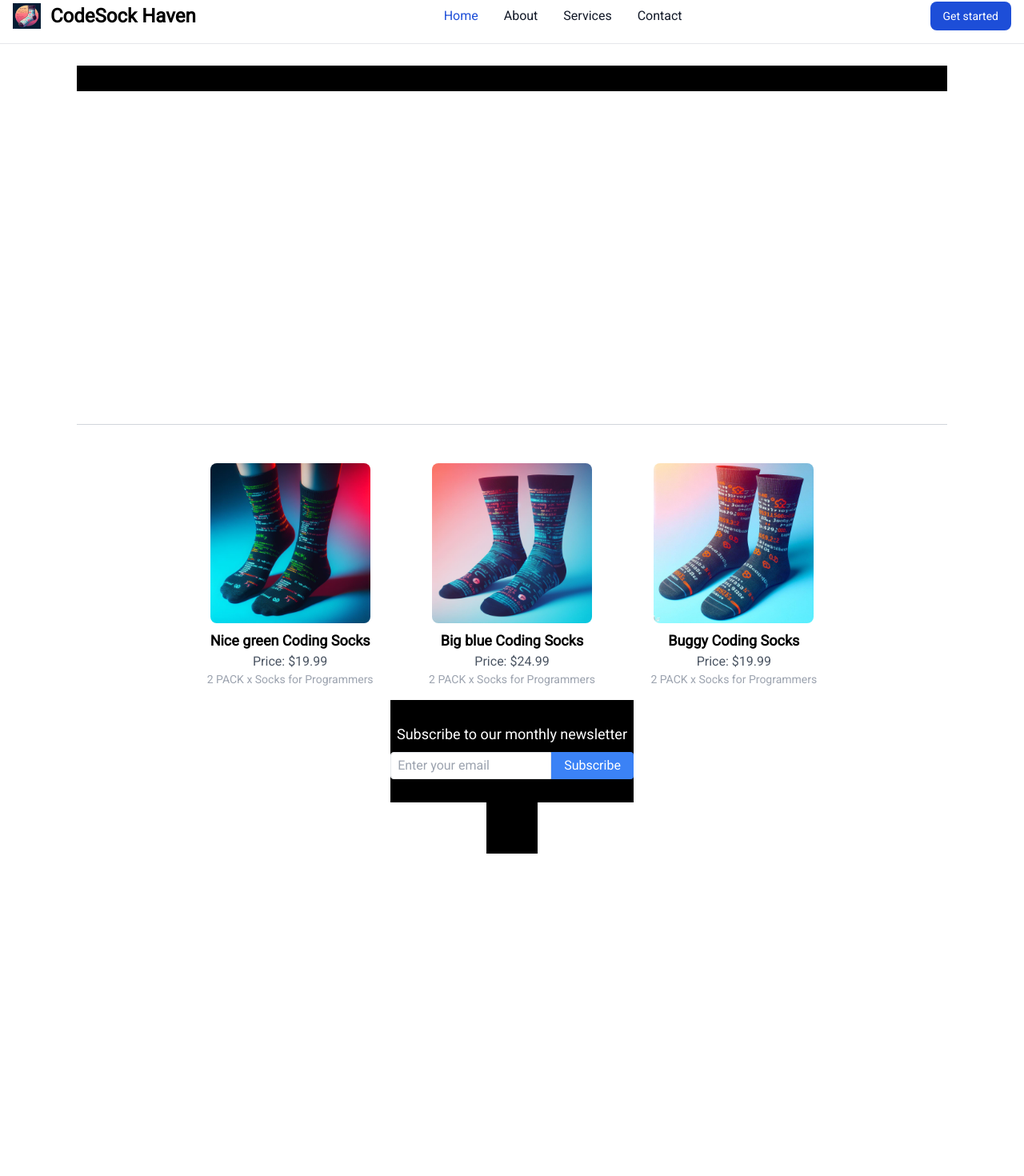
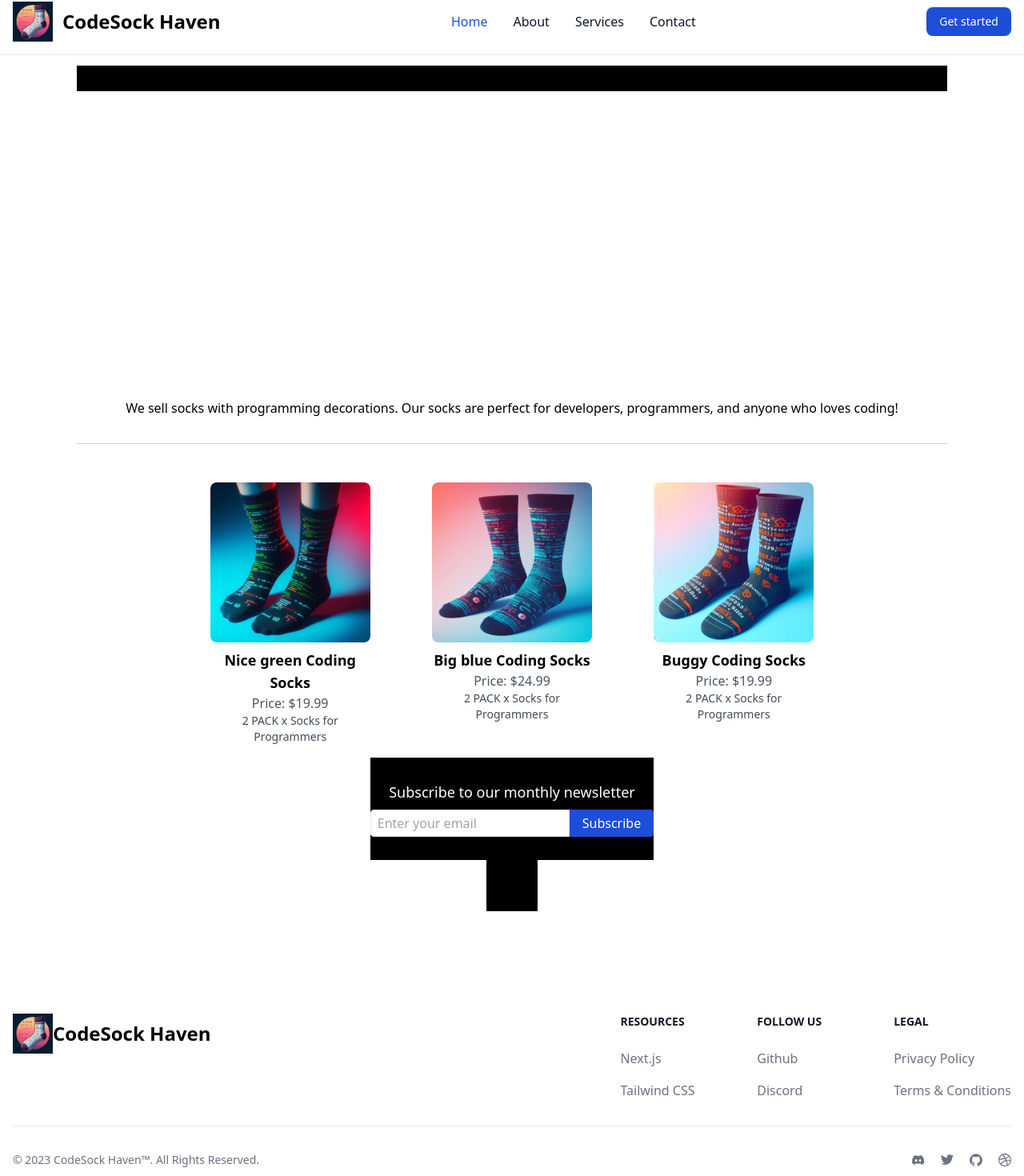
Before and after one commit to FabianDev001/CodeSock-Haven, a Next.js app: page / in a window 1280 px wide. Shown: the part 14-1484 px from the top of the page at 80% size. Before the commit the page ends 1177 px from the top, so only its background shows below. Built offline with nearby package versions, Linux system fonts and the light colour scheme.

Commit message:
💄 :stethoscope: Added better UI elements
Fixed Hydration Issue, added better UI Elements for Optimization

```diff
--- a/src/app/layout.tsx
+++ b/src/app/layout.tsx
@@ -25,101 +25,138 @@
         <head>
           <link rel="icon" href="/favicon.ico" type="image/x-icon" />
         </head>
-        <body className={roboto.className}>
+      <body>
         <nav className="bg-white dark:bg-gray-900 fixed w-full z-20 top-0 start-0 border-b border-gray-200 dark:border-gray-600">
           <div className="max-w-screen-xl flex flex-wrap items-center justify-between mx-auto p-4">
-              <a
-                href="/"
-                className="flex items-center space-x-3 rtl:space-x-reverse"
-              >
+            <a href="/" className="flex items-center space-x-3 rtl:space-x-reverse">
               <Image
                 src="/CodeSocks-Haven.png"
-                  width={35}
-                  height={0}
-                  className="h-8"
-                  alt="CodeSock Haven Logo"
-                  priority
+                width={50}
+                height={50}
+                alt="Coding Socks Haven Logo"
               />
-                <span className="self-center text-2xl font-semibold whitespace-nowrap dark:text-white">
-                  CodeSock Haven
-                </span>
+              <span className="self-center text-2xl font-semibold whitespace-nowrap dark:text-white">CodeSock Haven</span>
             </a>
             <div className="flex md:order-2 space-x-3 md:space-x-0 rtl:space-x-reverse">
-                <button
-                  type="button"
-                  className="text-white bg-blue-700 hover:bg-blue-800 focus:ring-4 focus:outline-none focus:ring-blue-300 font-medium rounded-lg text-sm px-4 py-2 text-center dark:bg-blue-600 dark:hover:bg-blue-700 dark:focus:ring-blue-800"
-                >
-                  Get started
-                </button>
-                <button
-                  data-collapse-toggle="navbar-sticky"
-                  type="button"
-                  className="inline-flex items-center p-2 w-10 h-10 justify-center text-sm text-gray-500 rounded-lg md:hidden hover:bg-gray-100 focus:outline-none focus:ring-2 focus:ring-gray-200 dark:text-gray-400 dark:hover:bg-gray-700 dark:focus:ring-gray-600"
-                  aria-controls="navbar-sticky"
-                  aria-expanded="false"
-                >
+              <button type="button" className="text-white bg-blue-700 hover:bg-blue-800 focus:ring-4 focus:outline-none focus:ring-blue-300 font-medium rounded-lg text-sm px-4 py-2 text-center dark:bg-blue-600 dark:hover:bg-blue-700 dark:focus:ring-blue-800">Get started</button>
+              <button data-collapse-toggle="navbar-sticky" type="button" className="inline-flex items-center p-2 w-10 h-10 justify-center text-sm text-gray-500 rounded-lg md:hidden hover:bg-gray-100 focus:outline-none focus:ring-2 focus:ring-gray-200 dark:text-gray-400 dark:hover:bg-gray-700 dark:focus:ring-gray-600" aria-controls="navbar-sticky" aria-expanded="false">
                 <span className="sr-only">Open main menu</span>
-                  <svg
-                    className="w-5 h-5"
-                    aria-hidden="true"
-                    xmlns="http://www.w3.org/2000/svg"
-                    fill="none"
-                    viewBox="0 0 17 14"
-                  >
-                    <path
-                      stroke="currentColor"
-                      strokeLinecap="round"
-                      strokeLinejoin="round"
-                      strokeWidth="2"
-                      d="M1 1h15M1 7h15M1 13h15"
-                    />
+                <svg className="w-5 h-5" aria-hidden="true" xmlns="http://www.w3.org/2000/svg" fill="none" viewBox="0 0 17 14">
+                  <path stroke="currentColor" strokeLinecap="round" strokeLinejoin="round" strokeWidth="2" d="M1 1h15M1 7h15M1 13h15" />
                 </svg>
               </button>
             </div>
-
-              <div
-                className="items-center justify-between hidden w-full md:flex md:w-auto md:order-1"
-                id="navbar-sticky"
-              >
+            <div className="items-center justify-between hidden w-full md:flex md:w-auto md:order-1" id="navbar-sticky">
               <ul className="flex flex-col p-4 md:p-0 mt-4 font-medium border border-gray-100 rounded-lg bg-gray-50 md:space-x-8 rtl:space-x-reverse md:flex-row md:mt-0 md:border-0 md:bg-white dark:bg-gray-800 md:dark:bg-gray-900 dark:border-gray-700">
                 <li>
-                    <a
-                      href="#"
-                      className="block py-2 px-3 text-white bg-blue-700 rounded md:bg-transparent md:text-blue-700 md:p-0 md:dark:text-blue-500"
-                      aria-current="page"
-                    >
-                      Home
-                    </a>
+                  <a href="#" className="block py-2 px-3 text-white bg-blue-700 rounded md:bg-transparent md:text-blue-700 md:p-0 md:dark:text-blue-500" aria-current="page">Home</a>
                 </li>
                 <li>
-                    <a
-                      href="#"
-                      className="block py-2 px-3 text-gray-900 rounded hover:bg-gray-100 md:hover:bg-transparent md:hover:text-blue-700 md:p-0 md:dark:hover:text-blue-500 dark:text-white dark:hover:bg-gray-700 dark:hover:text-white md:dark:hover:bg-transparent dark:border-gray-700"
-                    >
-                      About
-                    </a>
+                  <a href="#" className="block py-2 px-3 text-gray-900 rounded hover:bg-gray-100 md:hover:bg-transparent md:hover:text-blue-700 md:p-0 md:dark:hover:text-blue-500 dark:text-white dark:hover:bg-gray-700 dark:hover:text-white md:dark:hover:bg-transparent dark:border-gray-700">About</a>
                 </li>
                 <li>
-                    <a
-                      href="#"
-                      className="block py-2 px-3 text-gray-900 rounded hover:bg-gray-100 md:hover:bg-transparent md:hover:text-blue-700 md:p-0 md:dark:hover:text-blue-500 dark:text-white dark:hover:bg-gray-700 dark:hover:text-white md:dark:hover:bg-transparent dark:border-gray-700"
-                    >
-                      Services
-                    </a>
+                  <a href="#" className="block py-2 px-3 text-gray-900 rounded hover:bg-gray-100 md:hover:bg-transparent md:hover:text-blue-700 md:p-0 md:dark:hover:text-blue-500 dark:text-white dark:hover:bg-gray-700 dark:hover:text-white md:dark:hover:bg-transparent dark:border-gray-700">Services</a>
                 </li>
                 <li>
-                    <a
-                      href="#"
-                      className="block py-2 px-3 text-gray-900 rounded hover:bg-gray-100 md:hover:bg-transparent md:hover:text-blue-700 md:p-0 md:dark:hover:text-blue-500 dark:text-white dark:hover:bg-gray-700 dark:hover:text-white md:dark:hover:bg-transparent dark:border-gray-700"
-                    >
-                      Contact
-                    </a>
+                  <a href="/legal/press" className="block py-2 px-3 text-gray-900 rounded hover:bg-gray-100 md:hover:bg-transparent md:hover:text-blue-700 md:p-0 md:dark:hover:text-blue-500 dark:text-white dark:hover:bg-gray-700 dark:hover:text-white md:dark:hover:bg-transparent dark:border-gray-700">Contact</a>
                 </li>
               </ul>
             </div>
           </div>
         </nav>
+
         <main>{children}</main>
+
+
+
+
+
+        <footer className="bg-white dark:bg-gray-900">
+    <div className="mx-auto w-full max-w-screen-xl p-4 py-6 lg:py-8">
+        <div className="md:flex md:justify-between">
+          <div className="mb-6 md:mb-0">
+              <a href="https://flowbite.com/" className="flex items-center">
+              <Image
+                src="/CodeSocks-Haven.png"
+                width={50}
+                height={50}
+                alt="Coding Socks Haven Logo"
+              />
+                  <span className="self-center text-2xl font-semibold whitespace-nowrap dark:text-white">CodeSock Haven</span>
+              </a>
+          </div>
+          <div className="grid grid-cols-2 gap-8 sm:gap-6 sm:grid-cols-3">
+              <div>
+                  <h2 className="mb-6 text-sm font-semibold text-gray-900 uppercase dark:text-white">Resources</h2>
+                  <ul className="text-gray-500 dark:text-gray-400 font-medium">
+                      <li className="mb-4">
+                          <a href="https://nextjs.org/" className="hover:underline">Next.js</a>
+                      </li>
+                      <li>
+                          <a href="https://tailwindcss.com/" className="hover:underline">Tailwind CSS</a>
+                      </li>
+                  </ul>
+              </div>
+              <div>
+                  <h2 className="mb-6 text-sm font-semibold text-gray-900 uppercase dark:text-white">Follow us</h2>
+                  <ul className="text-gray-500 dark:text-gray-400 font-medium">
+                      <li className="mb-4">
+                          <a href="https://github.com/FabianDev001/CodeSock-Haven" className="hover:underline ">Github</a>
+                      </li>
+                      <li>
+                          <a href="https://discord.gg/kErh46Fer5" className="hover:underline">Discord</a>
+                      </li>
+                  </ul>
+              </div>
+              <div>
+                  <h2 className="mb-6 text-sm font-semibold text-gray-900 uppercase dark:text-white">Legal</h2>
+                  <ul className="text-gray-500 dark:text-gray-400 font-medium">
+                      <li className="mb-4">
+                          <a href="/legal/policy" className="hover:underline">Privacy Policy</a>
+                      </li>
+                      <li>
+                          <a href="/legal/press" className="hover:underline">Terms &amp; Conditions</a>
+                      </li>
+                  </ul>
+              </div>
+          </div>
+      </div>
+      <hr className="my-6 border-gray-200 sm:mx-auto dark:border-gray-700 lg:my-8" />
+      <div className="sm:flex sm:items-center sm:justify-between">
+          <span className="text-sm text-gray-500 sm:text-center dark:text-gray-400">© 2023 <a href="/" className="hover:underline">CodeSock Haven™</a>. All Rights Reserved.
+          </span>
+          <div className="flex mt-4 sm:justify-center sm:mt-0">
+              <a href="#" className="text-gray-500 hover:text-gray-900 dark:hover:text-white ms-5">
+                  <svg className="w-4 h-4" aria-hidden="true" xmlns="http://www.w3.org/2000/svg" fill="currentColor" viewBox="0 0 21 16">
+                        <path d="M16.942 1.556a16.3 16.3 0 0 0-4.126-1.3 12.04 12.04 0 0 0-.529 1.1 15.175 15.175 0 0 0-4.573 0 11.585 11.585 0 0 0-.535-1.1 16.274 16.274 0 0 0-4.129 1.3A17.392 17.392 0 0 0 .182 13.218a15.785 15.785 0 0 0 4.963 2.521c.41-.564.773-1.16 1.084-1.785a10.63 10.63 0 0 1-1.706-.83c.143-.106.283-.217.418-.33a11.664 11.664 0 0 0 10.118 0c.137.113.277.224.418.33-.544.328-1.116.606-1.71.832a12.52 12.52 0 0 0 1.084 1.785 16.46 16.46 0 0 0 5.064-2.595 17.286 17.286 0 0 0-2.973-11.59ZM6.678 10.813a1.941 1.941 0 0 1-1.8-2.045 1.93 1.93 0 0 1 1.8-2.047 1.919 1.919 0 0 1 1.8 2.047 1.93 1.93 0 0 1-1.8 2.045Zm6.644 0a1.94 1.94 0 0 1-1.8-2.045 1.93 1.93 0 0 1 1.8-2.047 1.918 1.918 0 0 1 1.8 2.047 1.93 1.93 0 0 1-1.8 2.045Z"/>
+                    </svg>
+                  <span className="sr-only">Discord community</span>
+              </a>
+              <a href="#" className="text-gray-500 hover:text-gray-900 dark:hover:text-white ms-5">
+                  <svg className="w-4 h-4" aria-hidden="true" xmlns="http://www.w3.org/2000/svg" fill="currentColor" viewBox="0 0 20 17">
+                    <path fillRule="evenodd" d="M20 1.892a8.178 8.178 0 0 1-2.355.635 4.074 4.074 0 0 0 1.8-2.235 8.344 8.344 0 0 1-2.605.98A4.13 4.13 0 0 0 13.85 0a4.068 4.068 0 0 0-4.1 4.038 4 4 0 0 0 .105.919A11.705 11.705 0 0 1 1.4.734a4.006 4.006 0 0 0 1.268 5.392 4.165 4.165 0 0 1-1.859-.5v.05A4.057 4.057 0 0 0 4.1 9.635a4.19 4.19 0 0 1-1.856.07 4.108 4.108 0 0 0 3.831 2.807A8.36 8.36 0 0 1 0 14.184 11.732 11.732 0 0 0 6.291 16 11.502 11.502 0 0 0 17.964 4.5c0-.177 0-.35-.012-.523A8.143 8.143 0 0 0 20 1.892Z" clipRule="evenodd"/>
+                </svg>
+                  <span className="sr-only">Twitter page</span>
+              </a>
+              <a href="#" className="text-gray-500 hover:text-gray-900 dark:hover:text-white ms-5">
+                  <svg className="w-4 h-4" aria-hidden="true" xmlns="http://www.w3.org/2000/svg" fill="currentColor" viewBox="0 0 20 20">
+                        <path fillRule="evenodd" d="M10 .333A9.911 9.911 0 0 0 6.866 19.65c.5.092.678-.215.678-.477 0-.237-.01-1.017-.014-1.845-2.757.6-3.338-1.169-3.338-1.169a2.627 2.627 0 0 0-1.1-1.451c-.9-.615.07-.6.07-.6a2.084 2.084 0 0 1 1.518 1.021 2.11 2.11 0 0 0 2.884.823c.044-.503.268-.973.63-1.325-2.2-.25-4.516-1.1-4.516-4.9A3.832 3.832 0 0 1 4.7 7.068a3.56 3.56 0 0 1 .095-2.623s.832-.266 2.726 1.016a9.409 9.409 0 0 1 4.962 0c1.89-1.282 2.717-1.016 2.717-1.016.366.83.402 1.768.1 2.623a3.827 3.827 0 0 1 1.02 2.659c0 3.807-2.319 4.644-4.525 4.889a2.366 2.366 0 0 1 .673 1.834c0 1.326-.012 2.394-.012 2.72 0 .263.18.572.681.475A9.911 9.911 0 0 0 10 .333Z" clipRule="evenodd"/>
+                  </svg>
+                  <span className="sr-only">GitHub account</span>
+              </a>
+              <a href="#" className="text-gray-500 hover:text-gray-900 dark:hover:text-white ms-5">
+                  <svg className="w-4 h-4" aria-hidden="true" xmlns="http://www.w3.org/2000/svg" fill="currentColor" viewBox="0 0 20 20">
+                    <path fillRule="evenodd" d="M10 0a10 10 0 1 0 10 10A10.009 10.009 0 0 0 10 0Zm6.613 4.614a8.523 8.523 0 0 1 1.93 5.32 20.094 20.094 0 0 0-5.949-.274c-.059-.149-.122-.292-.184-.441a23.879 23.879 0 0 0-.566-1.239 11.41 11.41 0 0 0 4.769-3.366ZM8 1.707a8.821 8.821 0 0 1 2-.238 8.5 8.5 0 0 1 5.664 2.152 9.608 9.608 0 0 1-4.476 3.087A45.758 45.758 0 0 0 8 1.707ZM1.642 8.262a8.57 8.57 0 0 1 4.73-5.981A53.998 53.998 0 0 1 9.54 7.222a32.078 32.078 0 0 1-7.9 1.04h.002Zm2.01 7.46a8.51 8.51 0 0 1-2.2-5.707v-.262a31.64 31.64 0 0 0 8.777-1.219c.243.477.477.964.692 1.449-.114.032-.227.067-.336.1a13.569 13.569 0 0 0-6.942 5.636l.009.003ZM10 18.556a8.508 8.508 0 0 1-5.243-1.8 11.717 11.717 0 0 1 6.7-5.332.509.509 0 0 1 .055-.02 35.65 35.65 0 0 1 1.819 6.476 8.476 8.476 0 0 1-3.331.676Zm4.772-1.462A37.232 37.232 0 0 0 13.113 11a12.513 12.513 0 0 1 5.321.364 8.56 8.56 0 0 1-3.66 5.73h-.002Z" clipRule="evenodd"/>
+                </svg>
+                  <span className="sr-only">Dribbble account</span>
+              </a>
+          </div>
+      </div>
+    </div>
+</footer>
+
+
+
 </body>
       </html>
     </>
--- a/src/app/page.tsx
+++ b/src/app/page.tsx
@@ -33,8 +33,9 @@
 
         {/* Banner */}
         <div className="bg-cover bg-center h-96 flex items-center justify-center w-full">
-          <h1 className="text-4xl font-bold text-white">CodeSock Haven</h1>
+          <h1 className="text-4xl font-bold text-white">Welcome to CodeSock Haven</h1>
         </div>
+        <p className="text-center">We sell socks with programming decorations. Our socks are perfect for developers, programmers, and anyone who loves coding!</p>
 
         {/* Horizontal Line */}
         <hr className="w-full border-t border-gray-300 my-8" />
@@ -53,10 +54,10 @@
                     className="rounded-lg"
                   />
                 </div>
-                <h3 className="text-lg font-semibold text-black">{product.name}</h3>
+                <h3 className="text-lg font-semibold text-black text-block">{product.name}</h3>
                 <p className="text-gray-600">Price: {product.price}</p>
                 {product.smallDescription && (
-                  <p className="text-sm text-gray-400">{product.smallDescription}</p>
+                  <p className="text-sm text-gray-700 text-opacity-95">{product.smallDescription}</p>
                 )}
               </div>
             </Link>
@@ -74,7 +75,7 @@
               placeholder="Enter your email"
               className="border rounded-l px-2 py-1 focus:outline-none text-black"
             />
-            <button className="bg-blue-500 text-white px-4 py-1 rounded-r hover:bg-blue-700 ">
+            <button className="bg-blue-700 text-white px-4 py-1 rounded-r hover:bg-blue-900 ">
               Subscribe
             </button>
           </div>
--- a/src/app/product/[id]/layout.tsx
+++ b/src/app/product/[id]/layout.tsx
@@ -20,10 +20,11 @@
                 <h2 className="mb-6 text-sm font-semibold text-gray-900 uppercase dark:text-white">Resources</h2>
                 <ul className="text-gray-500 dark:text-gray-400 font-medium">
                   <li className="mb-4">
-                    <a href="/" className="hover:underline">CodeSock Haven</a>
+
+                    <a href="https://nextjs.org/" className="hover:underline">Next.js</a>
                   </li>
                   <li>
-                    <a href="https://nextjs.org/" className="hover:underline">Next.js</a>
+                    <a href="https://tailwindcss.com/" className="hover:underline">Tailwind CSS</a>
                   </li>
                 </ul>
               </div>
@@ -42,10 +43,10 @@
                 <h2 className="mb-6 text-sm font-semibold text-gray-900 uppercase dark:text-white">Legal</h2>
                 <ul className="text-gray-500 dark:text-gray-400 font-medium">
                   <li className="mb-4">
-                    <a href="#" className="hover:underline">Privacy Policy</a>
+                    <a href="/legal/policy" className="hover:underline">Privacy Policy</a>
                   </li>
                   <li>
-                    <a href="#" className="hover:underline">Terms &amp; Conditions</a>
+                    <a href="/legal/press" className="hover:underline">Terms &amp; Conditions</a>
                   </li>
                 </ul>
               </div>
@@ -53,7 +54,7 @@
           </div>
           <hr className="my-6 border-gray-200 sm:mx-auto dark:border-gray-700 lg:my-8" />
           <div className="sm:flex sm:items-center sm:justify-between">
-            <span className="text-sm text-gray-500 sm:text-center dark:text-gray-400">© 2023 <a href="https://flowbite.com/" className="hover:underline">Flowbite™</a>. All Rights Reserved.</span>
+            <span className="text-sm text-gray-500 sm:text-center dark:text-gray-400">© 2023 <a href="/" className="hover:underline">CodeSock Haven™</a>. All Rights Reserved.</span>
             <div className="flex mt-4 sm:justify-center sm:mt-0">
               {/* Your social media links */}
             </div>
```
Lines whose indentation alone changed are shown as unchanged.
